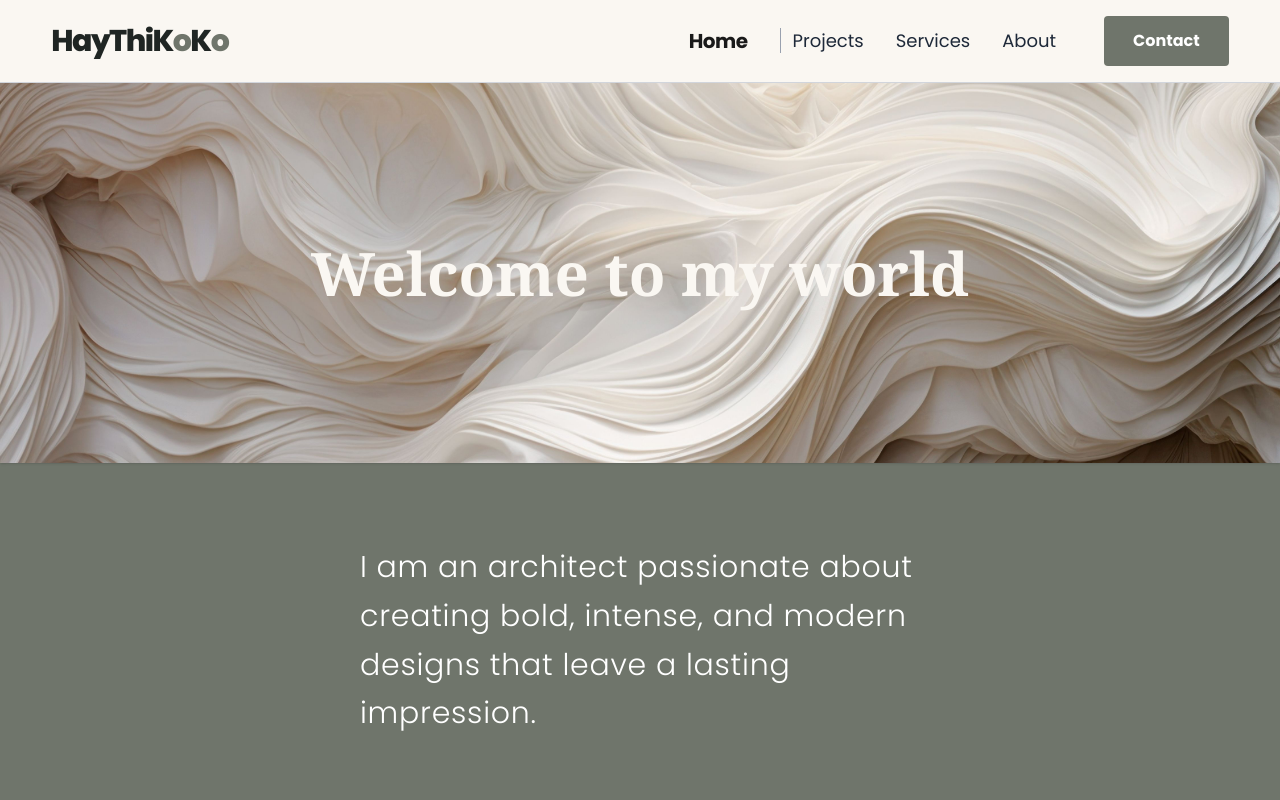
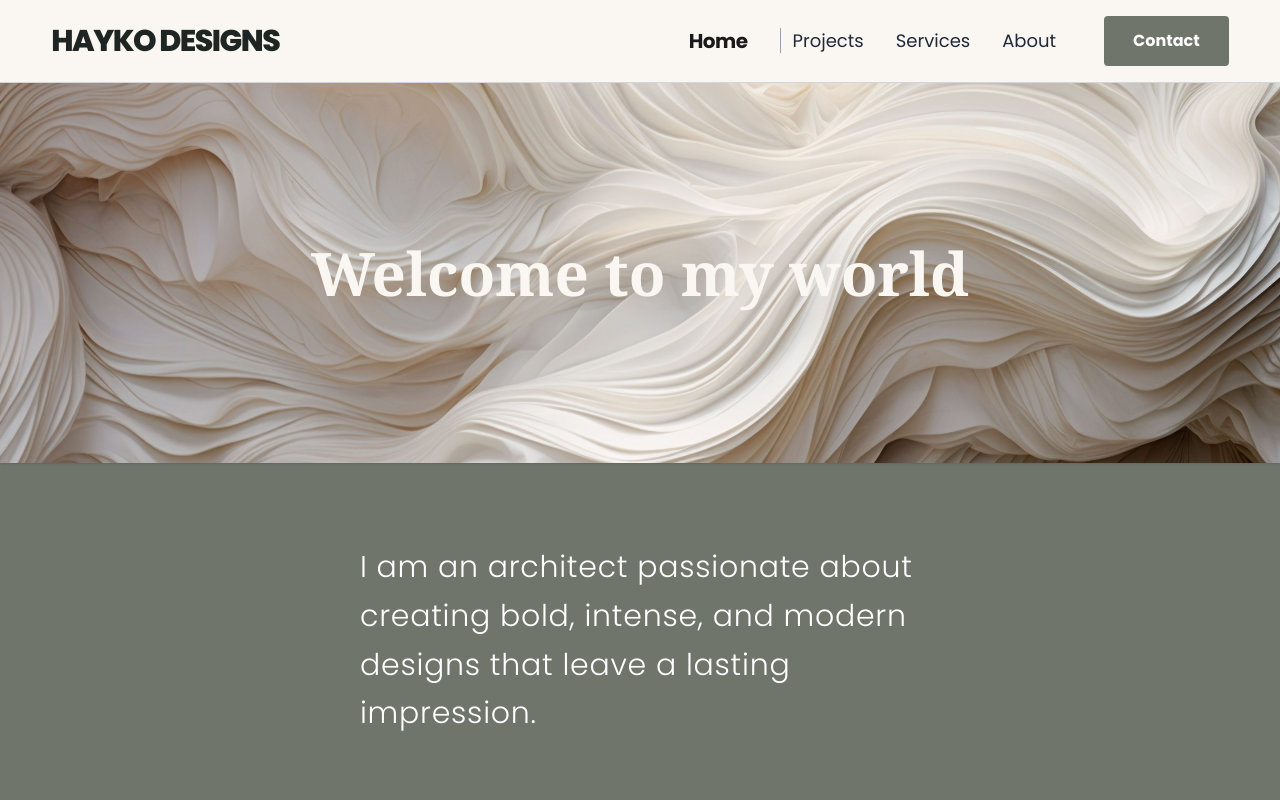
Before and after one commit to kyawzawlwin1/haythikokopage, a React (Vite) app: page / in a window 1280 px wide. Shown: the top 800 px of the page. Built offline with nearby package versions, Linux system fonts and the light colour scheme.

Commit message:
feat:change some parts

```diff
--- a/src/components/Header.jsx
+++ b/src/components/Header.jsx
@@ -12,8 +12,7 @@ const Header = () => {
           {/* Logo Section */}
           <div>
             <a className="font-poppins font-extrabold text-[#1F2523] text-xl md:text-3xl tracking-tighter cursor-pointer hover:opacity-80 transition-opacity">
-              HayThiK<span className="text-[#6F756B]">o</span>K
-              <span className="text-[#6F756B]">o</span>
+              HAYKO DESIGNS
             </a>
           </div>
 
```
